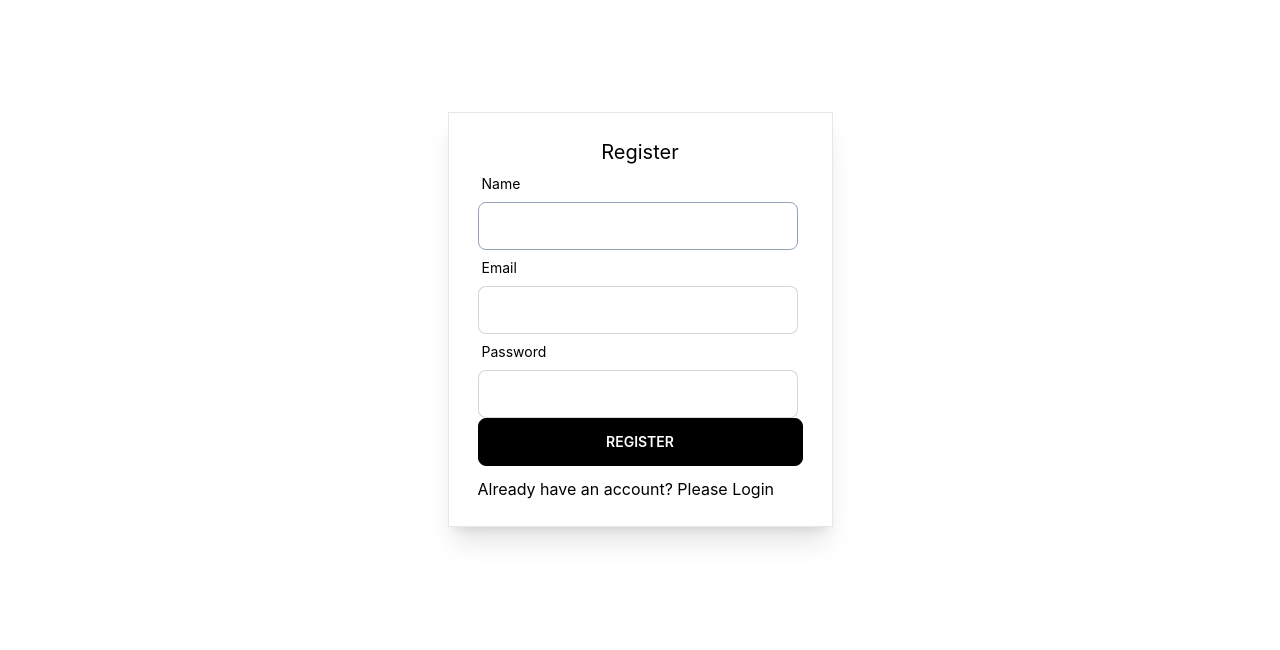
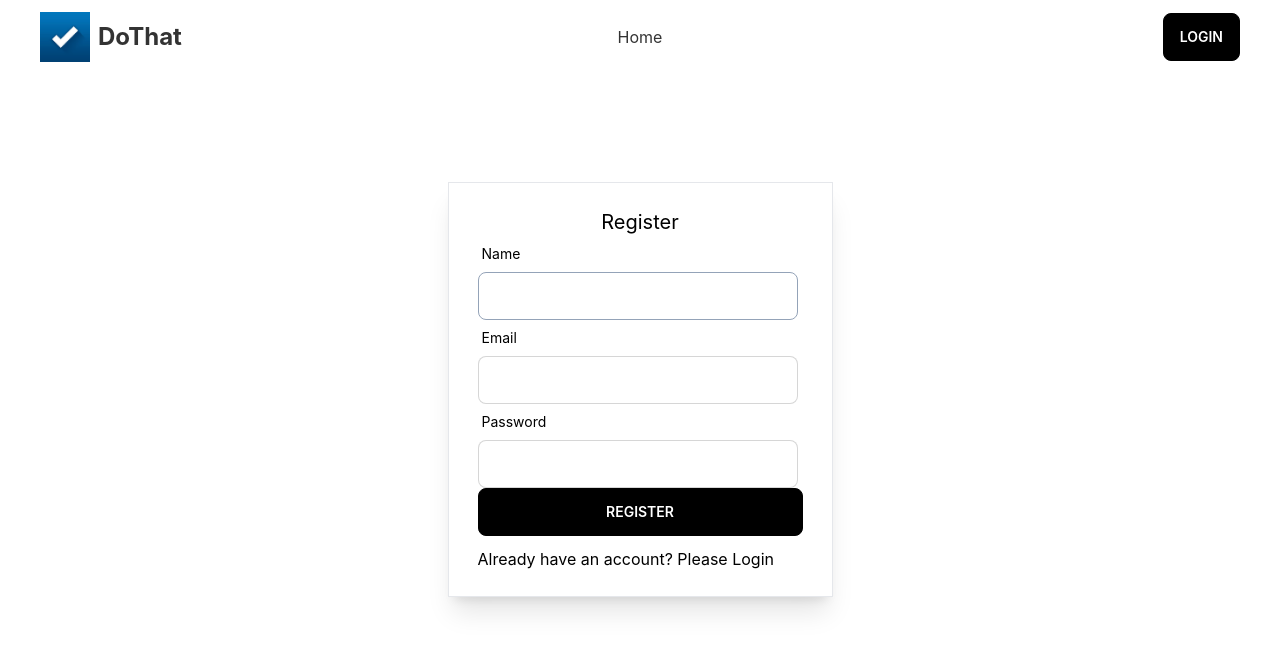
Before and after one commit to shahadathossain26/todo-list-client, a React (Create React App) app: page /register in a window 1280 px wide. Shown: the top 650 px of the page. Built offline with nearby package versions, Linux system fonts and the light colour scheme; no server answers.

Commit message:
todo details page added

```diff
--- a/public/index.html
+++ b/public/index.html
@@ -1,14 +1,12 @@
 <!DOCTYPE html>
 <html lang="en">
+
 <head>
   <meta charset="utf-8" />
   <link rel="icon" href="%PUBLIC_URL%/favicon.ico" />
   <meta name="viewport" content="width=device-width, initial-scale=1" />
   <meta name="theme-color" content="#000000" />
-    <meta
-      name="description"
-      content="Web site created using create-react-app"
-    />
+  <meta name="description" content="Web site created using create-react-app" />
   <link rel="apple-touch-icon" href="%PUBLIC_URL%/logo192.png" />
   <!--
       manifest.json provides metadata used when your web app is installed on a
@@ -24,8 +22,9 @@
       work correctly both with client-side routing and a non-root public URL.
       Learn how to configure a non-root public URL by running `npm run build`.
     -->
-    <title>React App</title>
+  <title>DoThat</title>
 </head>
+
 <body>
   <noscript>You need to enable JavaScript to run this app.</noscript>
   <div id="root"></div>
@@ -40,4 +39,5 @@
       To create a production bundle, use `npm run build` or `yarn build`.
     -->
 </body>
+
 </html>
--- a/src/Context/AuthProvider/AuthProvider.js
+++ b/src/Context/AuthProvider/AuthProvider.js
@@ -5,7 +5,7 @@ import app from "../../Firebase/firebase.config";
 export const AuthContext = createContext();
 const auth = getAuth(app);
 const AuthProvider = ({ children }) => {
-    const [user, setUser] = useState(null);
+    const [user, setUser] = useState({});
     const [loading, setLoading] = useState(true);
 
     const createUser = (email, password) => {
--- /dev/null
+++ b/src/Pages/Header/Header.js
@@ -0,0 +1,50 @@
+import React, { useContext } from 'react';
+import { Link, useNavigate } from 'react-router-dom';
+import logo from '../../assets/logo.jpg'
+import { AuthContext } from '../../Context/AuthProvider/AuthProvider';
+
+const Header = () => {
+    const { user, logOut } = useContext(AuthContext);
+    const navigate = useNavigate();
+
+    const handleLogout = () => {
+        logOut()
+            .then(() => {
+                navigate('/')
+            })
+            .catch(err => console.error(err))
+
+    }
+    return (
+        <div className="navbar bg-base-100 lg:px-10 lg:pt-3">
+            <div className="navbar-start">
+                <div className="dropdown">
+                    <label tabIndex={0} className="btn btn-ghost lg:hidden">
+                        <svg xmlns="http://www.w3.org/2000/svg" className="h-5 w-5" fill="none" viewBox="0 0 24 24" stroke="currentColor"><path strokeLinecap="round" strokeLinejoin="round" strokeWidth="2" d="M4 6h16M4 12h8m-8 6h16" /></svg>
+                    </label>
+                    <ul tabIndex={0} className="menu menu-compact dropdown-content mt-3 p-2 shadow bg-base-100 rounded-box w-52">
+                        <Link to='/home'><li>Home</li></Link>
+
+                    </ul>
+                </div>
+                <Link to='/'><div className='flex items-center'>
+                    <img className='w-[30px] md:w-[40px] lg:w-[50px]' src={logo} alt="" />
+                    <h1 className='text-xl md:text-2xl font-bold ml-2'>DoThat</h1>
+                </div></Link>
+            </div>
+            <div className="navbar-center hidden lg:flex">
+                <ul className="menu menu-horizontal px-1">
+                    <Link to='/home'><li>Home</li></Link>
+                </ul>
+            </div>
+            <div className="navbar-end">
+                {
+                    user?.email ? <button onClick={handleLogout}><a href="/" className="btn btn-primary text-white">LogOut</a></button>
+                        : <Link to='/'><a href="/" className="btn btn-primary text-white">logIn</a></Link>
+                }
+            </div>
+        </div>
+    );
+};
+
+export default Header;
--- a/src/Pages/Home/AddModal/AddModal.js
+++ b/src/Pages/Home/AddModal/AddModal.js
@@ -34,6 +34,7 @@ const AddModal = ({ setTodoLoading }) => {
                 if (data.acknowledged) {
                     setTodoLoading(true);
                     toast.success('Todo Created Successfully')
+                    form.reset();
                 }
                 if (data.message) {
                     toast.error(data.message)
--- a/src/Pages/Home/Home.js
+++ b/src/Pages/Home/Home.js
@@ -6,9 +6,11 @@ import { AuthContext } from '../../Context/AuthProvider/AuthProvider';
 import TodoCard from './TodoCard/TodoCard';
 import { toast } from 'react-hot-toast';
 import UpdateModal from './UpdateModal/UpdateModal';
+import Header from '../Header/Header';
 
 const Home = () => {
     const { user } = useContext(AuthContext);
+
     let [todos, setTodos] = useState([]);
     const [todoLoading, setTodoLoading] = useState(false);
     const [currentTodo, setCurrentTodo] = useState(null);
@@ -42,6 +44,7 @@ const Home = () => {
 
     return (
         <div className=' relative'>
+            <Header></Header>
             <div className=' fixed bottom-12 right-20'>
                 {/* <button onClick={() => setAddModal(true)} className='' htmlFor="add-modal"><IoIosAddCircle className='text-7xl '></IoIosAddCircle></button> */}
                 <label htmlFor="add-modal" className=' cursor-pointer'><IoIosAddCircle className='text-7xl '></IoIosAddCircle></label>
@@ -51,7 +54,8 @@ const Home = () => {
                 <h1 className='text-2xl md:text-4xl lg:text-5xl font-bold text-center mt-16'>Your Todos</h1>
             </div>
 
-            {
+            <div className='px-5 md:px-10'>
+                {todos &&
                     todos.map(todo => <TodoCard
                         key={todo._id}
                         todo={todo}
@@ -59,6 +63,7 @@ const Home = () => {
                         setCurrentTodo={setCurrentTodo}
                     ></TodoCard>)
                 }
+            </div>
 
 
             {/* add todo modal */}
--- a/src/Pages/Home/UpdateModal/UpdateModal.js
+++ b/src/Pages/Home/UpdateModal/UpdateModal.js
@@ -31,6 +31,7 @@ const UpdateModal = ({ setTodoLoading, currentTodo }) => {
                 if (data.modifiedCount > 0) {
                     setTodoLoading(true);
                     toast.success("Updated Successfully");
+                    form.reset();
                 }
             })
     }
@@ -42,7 +43,7 @@ const UpdateModal = ({ setTodoLoading, currentTodo }) => {
                 <div className="modal-box relative text-black">
                     <label htmlFor="update-modal" className="btn btn-sm btn-circle absolute right-2 top-2">✕</label>
 
-                    <form onSubmit={handleUpdate}>
+                    <form onSubmit={handleUpdate} htmlFor="update-modal">
 
                         <div>
                             <label className="label">
--- a/src/Pages/Login/Login.js
+++ b/src/Pages/Login/Login.js
@@ -1,7 +1,8 @@
 import React, { useContext, useState } from 'react';
 import { useForm } from 'react-hook-form'
 import { AuthContext } from '../../Context/AuthProvider/AuthProvider';
-import { Link, useNavigate } from 'react-router-dom';
+import { Link, useLocation, useNavigate } from 'react-router-dom';
+import Header from '../Header/Header';
 
 const Login = () => {
     const { register, formState: { errors }, handleSubmit } = useForm();
@@ -9,6 +10,8 @@ const Login = () => {
     const [loginError, setLoginError] = useState('');
     const [loginUserEmail, setLoginUserEmail] = useState('');
     const navigate = useNavigate();
+    const location = useLocation();
+    const from = location?.state?.from?.pathname || '/home'
 
     const handleLogin = data => {
         setLoginError('');
@@ -17,7 +20,7 @@ const Login = () => {
                 const user = result.user;
                 console.log(user);
                 setLoginUserEmail(data.email);
-                navigate('/home')
+                navigate(from, { replace: true })
 
             })
             .catch(err => {
@@ -29,6 +32,8 @@ const Login = () => {
 
 
     return (
+        <div>
+            <Header></Header>
             <section className='my-28 block lg:flex justify-around'>
 
                 <div className='w-full  md:w-[385px]  shadow-xl  border px-[29px] py-[25px] mx-auto'>
@@ -66,6 +71,7 @@ const Login = () => {
                     </form>
                 </div>
             </section>
+        </div>
     );
 };
 
--- a/src/Pages/Register/Register.js
+++ b/src/Pages/Register/Register.js
@@ -3,6 +3,7 @@ import { useForm } from 'react-hook-form';
 import { AuthContext } from '../../Context/AuthProvider/AuthProvider';
 import { Link, useNavigate } from 'react-router-dom';
 import { toast } from 'react-hot-toast';
+import Header from '../Header/Header';
 
 const Register = () => {
     const { register, formState: { errors }, handleSubmit } = useForm();
@@ -39,6 +40,8 @@ const Register = () => {
 
 
     return (
+        <div>
+            <Header></Header>
             <section className='my-28 block lg:flex justify-around'>
                 <div className='w-full  md:w-[385px]  shadow-xl  border px-[29px] py-[25px] mx-auto'>
                     <h2 className='text-xl text-center text-black'>Register</h2>
@@ -86,6 +89,7 @@ const Register = () => {
                     </form>
                 </div>
             </section>
+        </div>
     );
 };
 
--- /dev/null
+++ b/src/Pages/TodoDetails/TodoDetails.js
@@ -0,0 +1,20 @@
+import React from 'react';
+import Header from '../Header/Header';
+import { useLoaderData } from 'react-router-dom';
+
+const TodoDetails = () => {
+    const todo = useLoaderData();
+
+    return (
+        <div>
+            <Header></Header>
+            <div>
+                <h1 className='text-2xl md:text-4xl lg:text-5xl font-bold text-center mt-16'>{todo.title}</h1>
+                <p className='text-center mt-2'>Date: {todo.date}</p>
+                <p className='mt-10 w-full px-5 md:px-10 lg:px-0 lg:w-3/5 lg:mx-auto'><span className='font-bold'>Description:</span> {todo.description}</p>
+            </div>
+        </div>
+    );
+};
+
+export default TodoDetails;
--- /dev/null
+++ b/src/Routes/PrivateRoute/PrivateRoute.js
@@ -0,0 +1,26 @@
+import React, { useContext } from 'react';
+import { Navigate, useLocation } from 'react-router-dom';
+import { AuthContext } from '../../Context/AuthProvider/AuthProvider';
+
+const PrivateRoute = ({ children }) => {
+    const { user, loading } = useContext(AuthContext);
+    const location = useLocation();
+    // if (loading) {
+    //     return <div role="status">
+    //         <svg class="inline mr-2 w-8 h-8 text-gray-200 animate-spin dark:text-gray-600 fill-red-600" viewBox="0 0 100 101" fill="none" xmlns="http://www.w3.org/2000/svg">
+    //             <path d="M100 50.5908C100 78.2051 77.6142 100.591 50 100.591C22.3858 100.591 0 78.2051 0 50.5908C0 22.9766 22.3858 0.59082 50 0.59082C77.6142 0.59082 100 22.9766 100 50.5908ZM9.08144 50.5908C9.08144 73.1895 27.4013 91.5094 50 91.5094C72.5987 91.5094 90.9186 73.1895 90.9186 50.5908C90.9186 27.9921 72.5987 9.67226 50 9.67226C27.4013 9.67226 9.08144 27.9921 9.08144 50.5908Z" fill="currentColor" />
+    //             <path d="M93.9676 39.0409C96.393 38.4038 97.8624 35.9116 97.0079 33.5539C95.2932 28.8227 92.871 24.3692 89.8167 20.348C85.8452 15.1192 80.8826 10.7238 75.2124 7.41289C69.5422 4.10194 63.2754 1.94025 56.7698 1.05124C51.7666 0.367541 46.6976 0.446843 41.7345 1.27873C39.2613 1.69328 37.813 4.19778 38.4501 6.62326C39.0873 9.04874 41.5694 10.4717 44.0505 10.1071C47.8511 9.54855 51.7191 9.52689 55.5402 10.0491C60.8642 10.7766 65.9928 12.5457 70.6331 15.2552C75.2735 17.9648 79.3347 21.5619 82.5849 25.841C84.9175 28.9121 86.7997 32.2913 88.1811 35.8758C89.083 38.2158 91.5421 39.6781 93.9676 39.0409Z" fill="currentFill" />
+    //         </svg>
+    //         <span class="sr-only">Loading...</span>
+    //     </div>
+    // }
+    if (user) {
+        return children
+    }
+    return <Navigate to='/' state={{ from: location }} replace></Navigate>
+
+
+
+};
+
+export default PrivateRoute;
--- a/src/Routes/Route.js
+++ b/src/Routes/Route.js
@@ -2,6 +2,8 @@ import { createBrowserRouter } from "react-router-dom";
 import Login from "../Pages/Login/Login";
 import Register from "../Pages/Register/Register";
 import Home from "../Pages/Home/Home";
+import TodoDetails from "../Pages/TodoDetails/TodoDetails";
+import PrivateRoute from "./PrivateRoute/PrivateRoute";
 
 export const router = createBrowserRouter([
     {
@@ -14,6 +16,11 @@ export const router = createBrowserRouter([
     },
     {
         path: '/home',
-        element: <Home></Home>
+        element: <PrivateRoute><Home></Home></PrivateRoute>
+    },
+    {
+        path: '/todo/:id',
+        element: <TodoDetails></TodoDetails>,
+        loader: ({ params }) => fetch(`http://localhost:5000/todo/${params.id}`)
     },
 ])
```
Also changed, not shown: src/Pages/Home/TodoCard/TodoCard.js (+8 -3 lines), src/assets/logo.jpg (added), 1 other file (tests, documents, lock files or other folders). Lines whose indentation alone changed are shown as unchanged.
